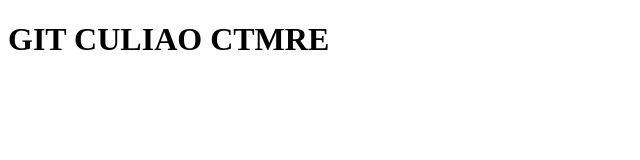
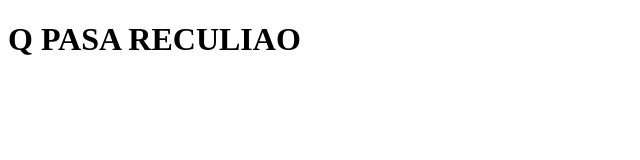
Before and after one commit to Edwrdz/practicando, a plain HTML site: page index.html in a window 1280 px wide. Shown: the whole page, without its empty margins (0-640 px from the left). Drawn offline with Linux system fonts and the light colour scheme.

Commit message:
CAMBIO 2

```diff
--- a/index.html
+++ b/index.html
@@ -4,10 +4,9 @@
     <meta charset="UTF-8">
     <meta http-equiv="X-UA-Compatible" content="IE=edge">
     <meta name="viewport" content="width=device-width, initial-scale=1.0">
-    <title>EDU POR HTML</title>
-
+    <title>Document</title>
 </head>
 <body>
-    <h1> GIT CULIAO CTMRE</h1>
+    <h1> Q PASA RECULIAO </h1>
 </body>
 </html>
```
